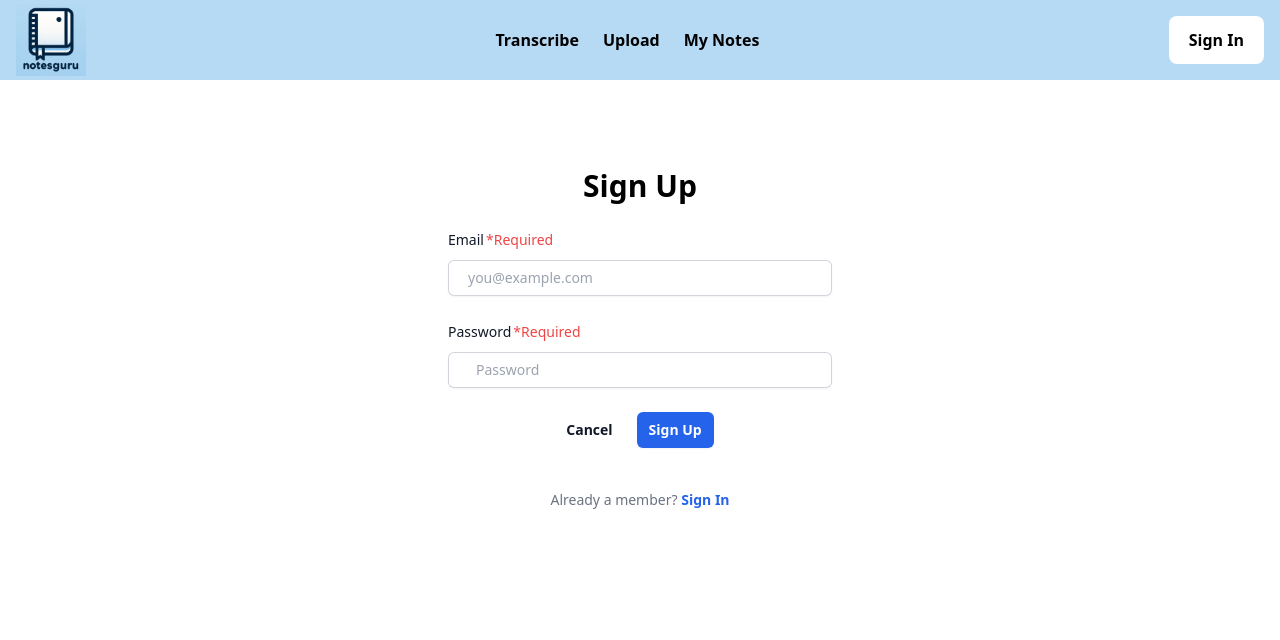
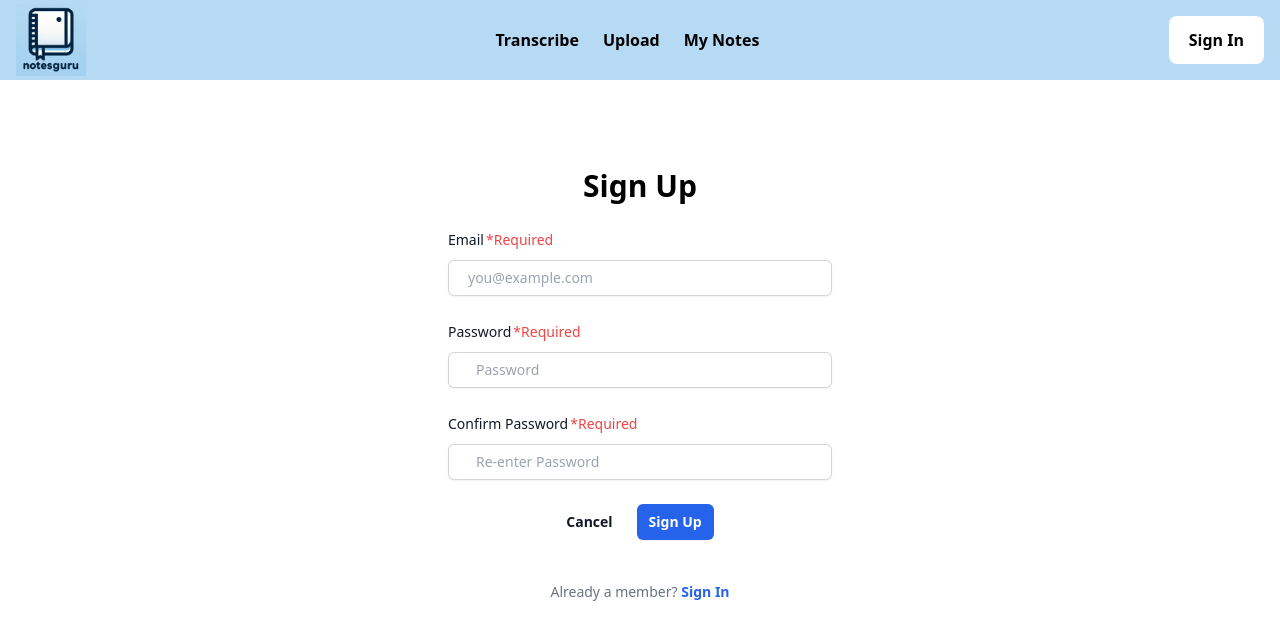
Before and after one commit to aaronshar/gpt-note-app, a Next.js app in the folder frontend/: page /signUp in a window 1280 px wide. Shown: the top 640 px of the page. Built offline with nearby package versions, Linux system fonts and the light colour scheme.

Commit message:
Added an input field 'Confirm Password'. Check if passwords in 'Password' and 'Confirm Password' match. Otherwise, display the text 'Passwords do not match' below 'Confirm password' input field.

```diff
--- a/frontend/pages/signUp.tsx
+++ b/frontend/pages/signUp.tsx
@@ -6,10 +6,21 @@
  - https://tailwindui.com/
 */
 
-import React from 'react'
+import React, { useState } from 'react'
 import Link from "next/link"
 
 function SignUp() {
+  const [password, setPassword] = useState('')
+  const [confirmPassword, setConfirmPassword] = useState('')
+
+  const onPassword = (e: any) => {
+    setPassword(e.target.value)
+  }
+
+  const onConfirmPassword = (e: any) => {
+    setConfirmPassword(e.target.value)
+  }
+
   return (
     <>
       <div className="flex min-h-full flex-1 flex-col justify-center px-6 py-12 lg:px-8">
@@ -43,11 +54,33 @@ function SignUp() {
             id="password"
             className="block w-full rounded-md border-0 py-1.5 pl-7 pr-20 text-gray-900 ring-1 ring-inset ring-gray-300 placeholder:text-gray-400 focus:ring-2 focus:ring-inset focus:ring-blue-600 sm:text-sm sm:leading-6"
             placeholder="Password"
+            value={password}
+            onChange={onPassword}
             required
           />
         </div>
-
+        <br />
+        {/* Confirm password */}
+        <label htmlFor="confirmPassword" className="block text-sm font-medium leading-6 text-gray-900">
+          <span className="after:content-['*Required'] after:ml-0.5 after:text-red-500">Confirm Password</span>
+        </label>
+        <div className="relative mt-2">
+          <input
+            type="password"
+            name="confirmPassword"
+            id="confirmPassword"
+            className="block w-full rounded-md shadow-sm border-0 py-1.5 pl-7 pr-20 text-gray-900 ring-1 ring-inset ring-gray-300 placeholder:text-gray-400 focus:ring-2 focus:ring-inset focus:ring-blue-600 sm:text-sm sm:leading-6"
+            placeholder="Re-enter Password"
+            value={confirmPassword}
+            onChange={onConfirmPassword}
+            required
+          />
+          {/* Check if passwords match. Otherwise, display the text "Passwords do not match" */}
+          {(password != confirmPassword)? <p className="text-red-500 m-0.5">Passwords do not match</p>: ''}
+        </div>
+      {/* Buttons */}
       <div className="mt-6 flex items-center justify-center gap-x-6">
+        {/* Cancel Button */}
         <button
             type="button"
             className="text-sm font-semibold leading-6 text-gray-900">
@@ -55,22 +88,23 @@ function SignUp() {
             Cancel
           </Link>
         </button>
+        {/* Submit button */}
         <button
           type="submit"
           className="rounded-md bg-blue-600 px-3 py-2 text-sm font-semibold text-white shadow-sm hover:bg-blue-500 focus-visible:outline focus-visible:outline-2 focus-visible:outline-offset-2 focus-visible:outline-blue-600"
         >
-          <Link href="/signIn">
-            Sign Up
-          </Link>
+          Sign Up
         </button>
       </div>
       </form>
+      {/* Ask user - Already a member? Sign In */}
       <p className="mt-10 text-center text-sm text-gray-500">
         Already a member?{' '}
         <Link href="/signIn" className="font-semibold leading-6 text-blue-600 hover:text-blue-500">
           Sign In
         </Link>
       </p>
+
       </div>
       </div>
     </>
```
Also changed, not shown: 1 other file (tests, documents, lock files or other folders).
